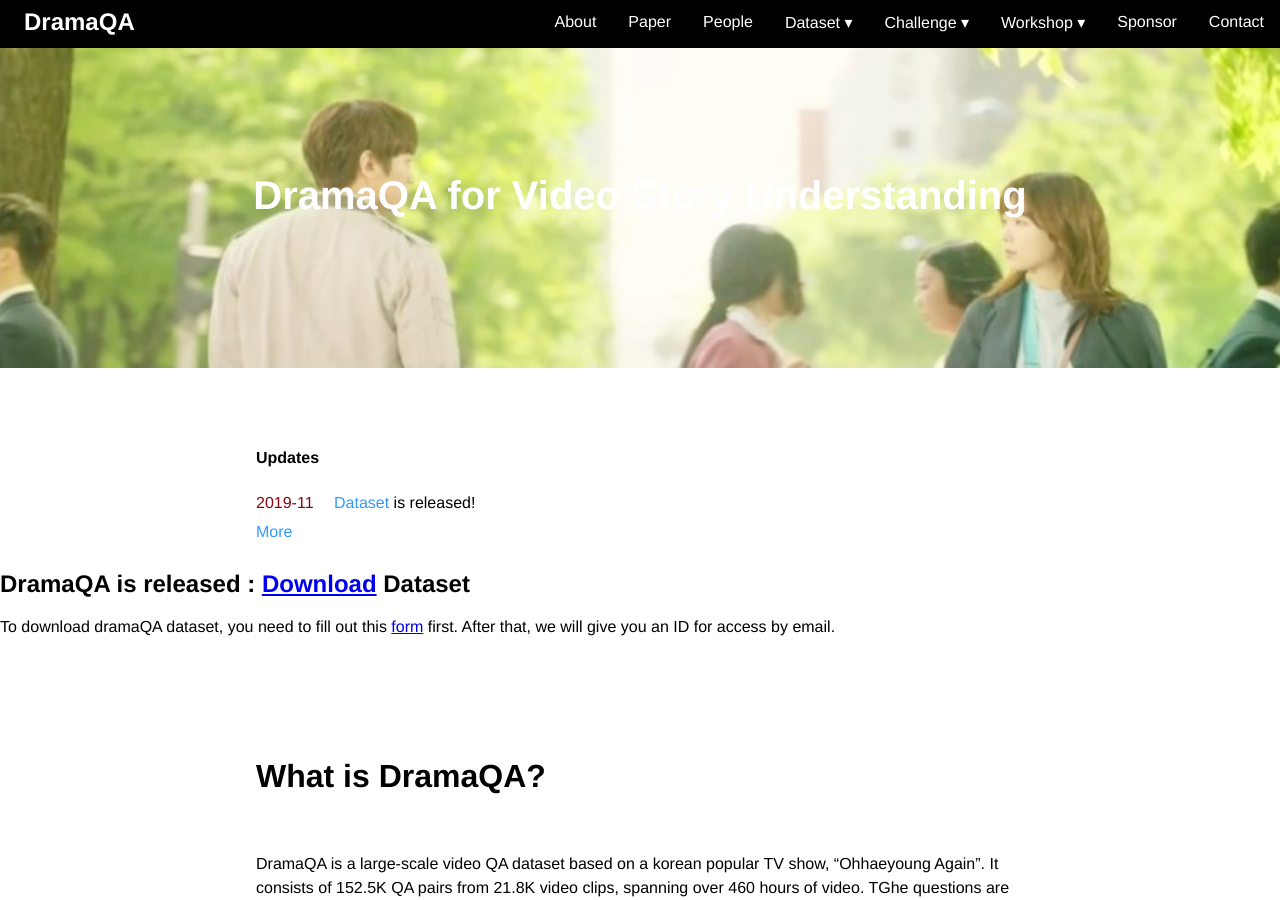
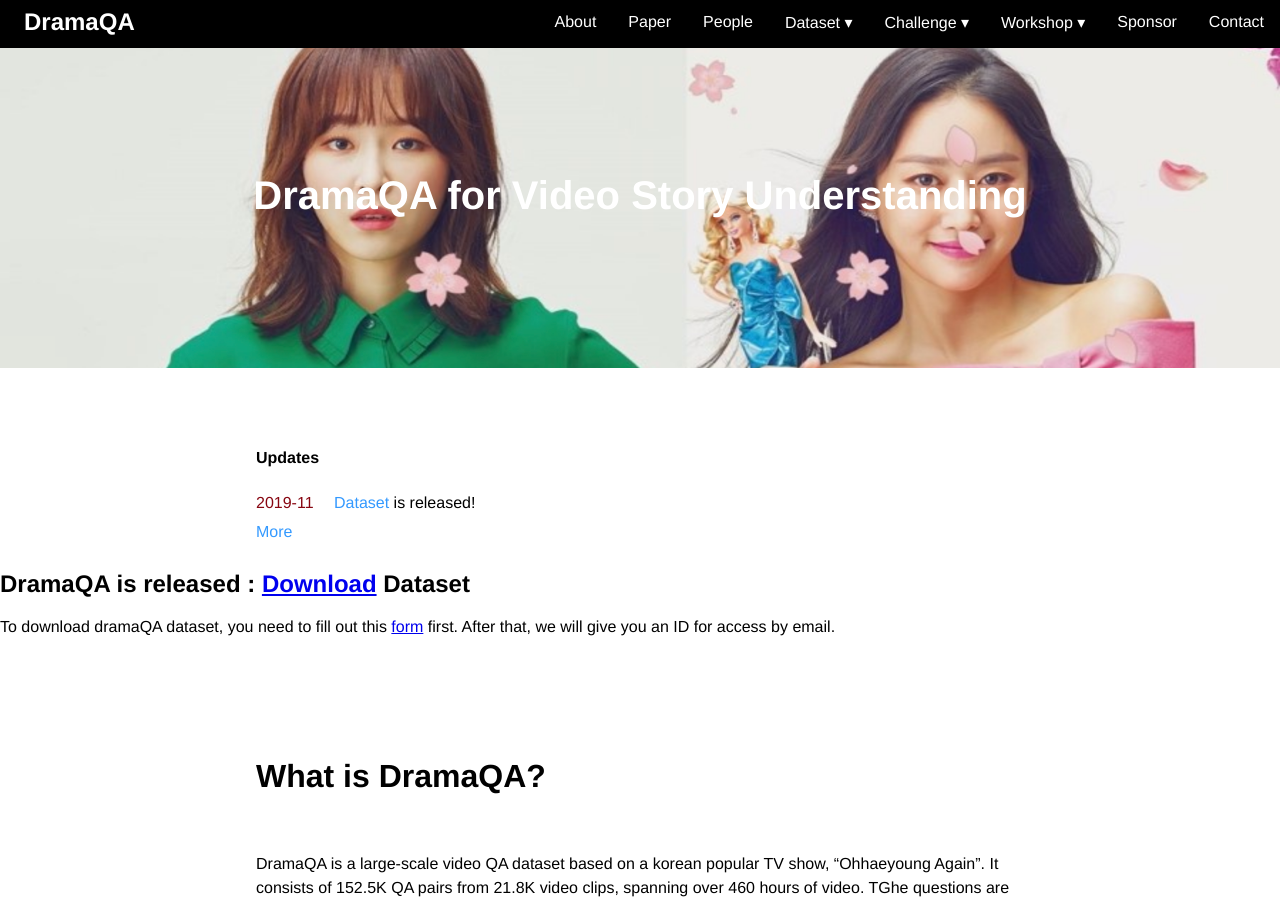
Before and after one commit to friendsqa/friendsqa.github.io, a Jekyll site: the page built from index.md, in a window 1280 px wide and 900 px high. Built offline with Jekyll 4.4.1, drawn with Linux system fonts in a browser that asks for light colours.

Commit message:
change cover image

```diff
--- a/index.md
+++ b/index.md
@@ -31,12 +31,14 @@ title: DramaQA
 </div>
 
 <div class="download contetn-container">
-  <h2 class="content-title">
-      DramaQA is released : <a id="download_link" href="/dataset/download">Download</a> Dataset
-  </h2>
-  <p class="content-item">
-      To download dramaQA dataset, you need to fill out this <a id="download_link" href="https://docs.google.com/forms/d/e/1FAIpQLSdqQTHp6-AiNQijHhcPAPvFV_6TFer06e6aWG1l_jRhRo2E5w/viewform">form</a> first. After that, we will give you an ID for access by email.
-  </p>
+  <h1 class="content-title">
+    <h2 class="content-title">
+        DramaQA is released : <a id="download_link" href="/dataset/download">Download</a> Dataset
+    </h2>
+    <p class="content-item">
+          To download dramaQA dataset, you need to fill out this <a id="download_link" href="https://docs.google.com/forms/d/e/1FAIpQLSdqQTHp6-AiNQijHhcPAPvFV_6TFer06e6aWG1l_jRhRo2E5w/viewform">form</a> first. After that, we will give you an ID for access by email.
+      </p>
+  </h1>
 </div>
 
 <div class="about content-container">
```
Also changed, not shown: assets/images/dramaqa.png.
